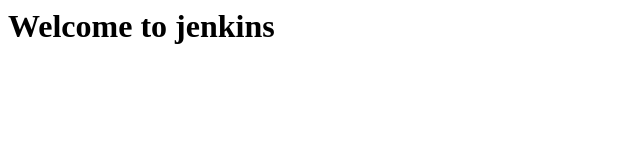
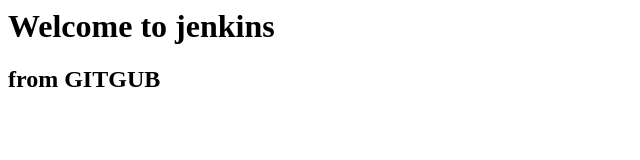
Before and after one commit to rohitn94/sample-Jenkin-repo, a plain HTML site: page index.html in a window 1280 px wide. Shown: the whole page, without its empty margins (0-640 px from the left). Drawn offline with Linux system fonts and the light colour scheme.

Commit message:
Update index.html

```diff
--- a/index.html
+++ b/index.html
@@ -1 +1,2 @@
 <h1>Welcome to jenkins <h1>
+<h2> from GITGUB</h2>
```
